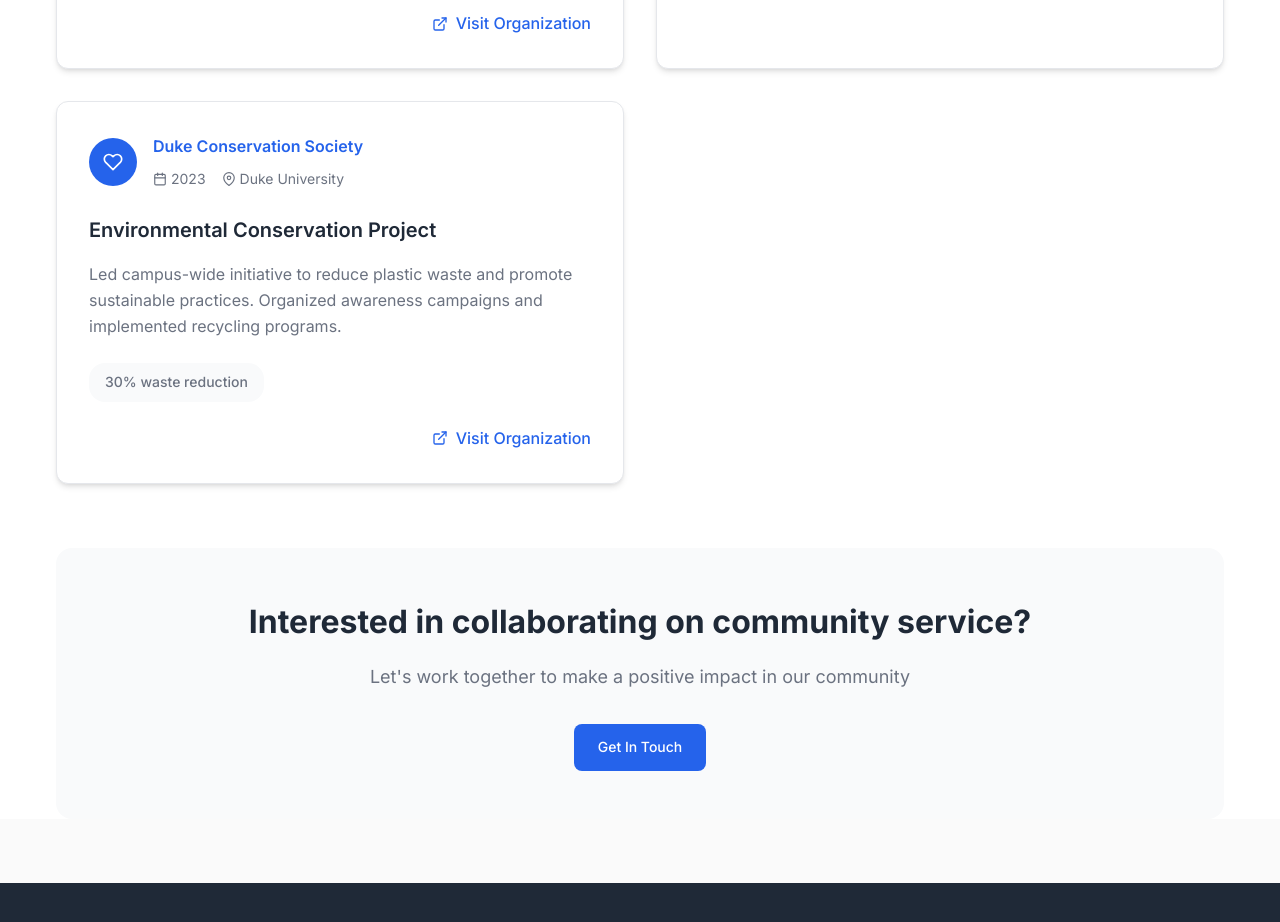
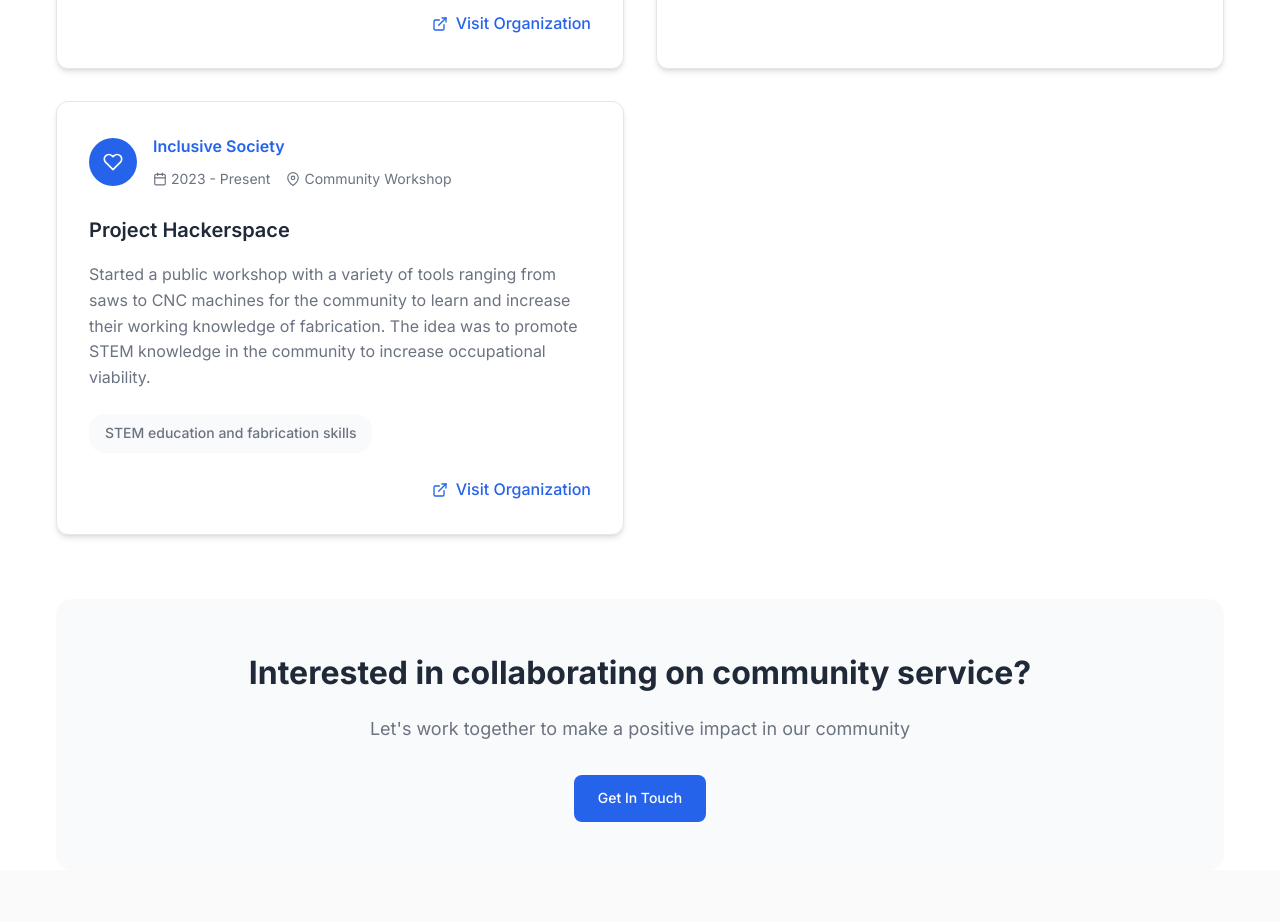
Before and after one commit to Jaiparmar940/Jaivir-portfolio, a React (Create React App) app: page /charity in a window 1280 px wide. Shown: the part 1020-1942 px from the top of the page. Built offline with nearby package versions, Linux system fonts and the light colour scheme.

Commit message:
Replace Duke Conservation Society with Project Hackerspace - community fabrication workshop

```diff
--- a/src/pages/Charity.js
+++ b/src/pages/Charity.js
@@ -51,13 +51,13 @@ const Charity = () => {
     },
     {
       id: 5,
-      title: 'Environmental Conservation Project',
-      organization: 'Duke Conservation Society',
-      description: 'Led campus-wide initiative to reduce plastic waste and promote sustainable practices. Organized awareness campaigns and implemented recycling programs.',
-      period: '2023',
-      location: 'Duke University',
-      impact: '30% waste reduction',
-      link: 'https://sustainability.duke.edu/',
+      title: 'Project Hackerspace',
+      organization: 'Inclusive Society',
+      description: 'Started a public workshop with a variety of tools ranging from saws to CNC machines for the community to learn and increase their working knowledge of fabrication. The idea was to promote STEM knowledge in the community to increase occupational viability.',
+      period: '2023 - Present',
+      location: 'Community Workshop',
+      impact: 'STEM education and fabrication skills',
+      link: 'https://inclusivesoc.org/',
       featured: false
     }
   ];
```
